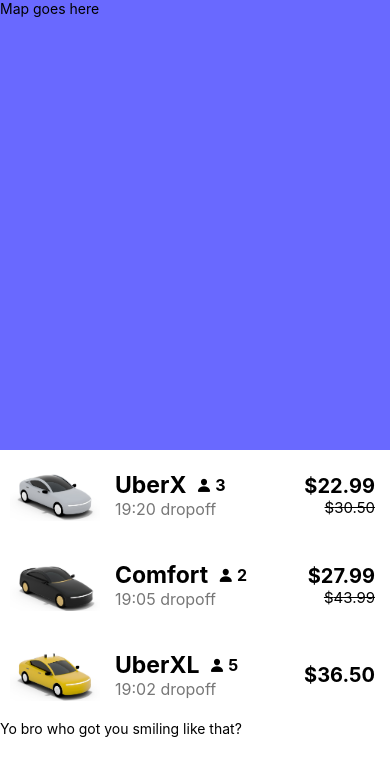
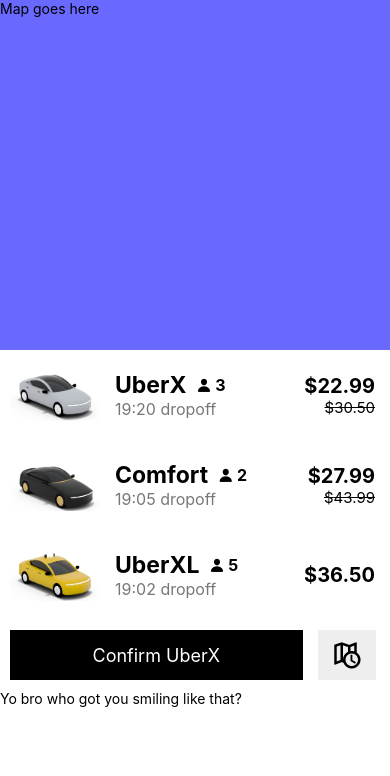
Before and after one commit to twilight-warlock/Uber-Clone-App, a React Native app: screen / in a window 390 px wide. Shown: the top 776 px of the page. Built offline with nearby package versions, Linux system fonts and the light colour scheme.

Commit message:
Added buttons to Search result screen

```diff
--- a/src/components/HomePageMap.js
+++ b/src/components/HomePageMap.js
@@ -3,7 +3,7 @@
 
 const HomePageMap = () => {
   return (
-    <View style={{height: 450, backgroundColor: '#6969ff'}}>
+    <View style={{height: 350, backgroundColor: '#6969ff'}}>
       <Text>Map goes here</Text>
     </View>
   );
--- a/src/components/UberTypes.js
+++ b/src/components/UberTypes.js
@@ -1,16 +1,62 @@
 import React from 'react';
-import {FlatList, StyleSheet, Text, View} from 'react-native';
+import {
+  FlatList,
+  Pressable,
+  ScrollView,
+  StyleSheet,
+  Text,
+  View,
+} from 'react-native';
 import UberType from './UberType';
 import data from '../../assets/data/types';
+import MaterialCom from 'react-native-vector-icons/MaterialCommunityIcons';
 
 const UberTypes = () => {
+  const confirm = () => console.log('Pressed');
+  const later = () => console.log('Schedule for later pressed');
   return (
     <View>
       <FlatList data={data} renderItem={({item}) => <UberType data={item} />} />
+      <View style={styles.Arrange}>
+        <Pressable onPress={confirm} style={styles.Button}>
+          <Text style={styles.Text}>Confirm UberX</Text>
+        </Pressable>
+        <Pressable onPress={later} style={styles.Button2}>
+          <MaterialCom name="map-clock-outline" size={30} style={styles.Icon} />
+        </Pressable>
+      </View>
     </View>
   );
 };
 
-const styles = StyleSheet.create({});
+const styles = StyleSheet.create({
+  Arrange: {
+    flexDirection: 'row',
+  },
+  Button: {
+    backgroundColor: 'black',
+    height: 50,
+    margin: 10,
+    alignItems: 'center',
+    justifyContent: 'center',
+    width: '75%',
+  },
+  Button2: {
+    backgroundColor: '#eee',
+    height: 50,
+    margin: 10,
+    marginHorizontal: 5,
+    alignItems: 'center',
+    justifyContent: 'center',
+    width: '15%',
+  },
+  Text: {
+    color: 'white',
+    fontSize: 18,
+  },
+  Icon: {
+    padding: 5,
+  },
+});
 
 export default UberTypes;
```
